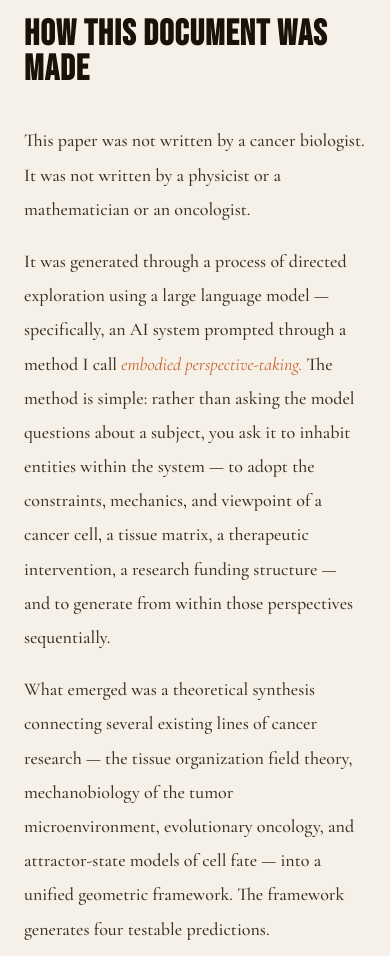
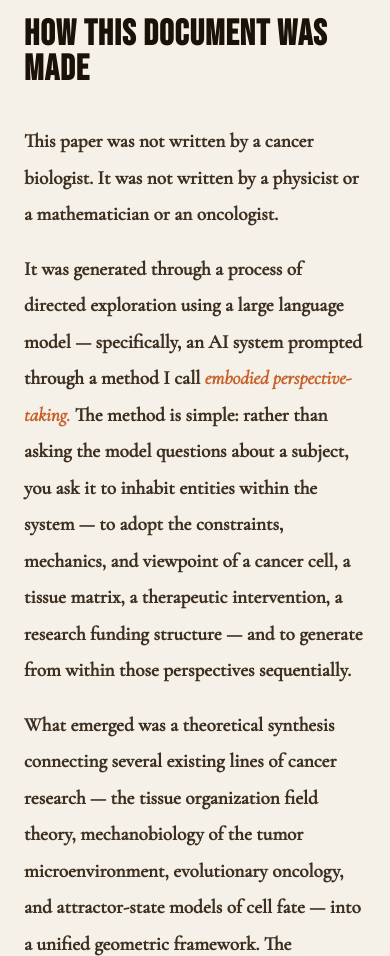
Before and after one commit to claygarrett/geometry-of-malignancy, a plain HTML site: page index.html in a window 390 px wide. Shown: the part 1506-2462 px from the top of the page. Drawn offline with nearby package versions, Linux system fonts and the light colour scheme; a web font is replaced by a local one.

Commit message:
Bump font size and weight on mobile for readability
Co-Authored-By: Claude Opus 4.6 (1M context) <noreply@anthropic.com>

```diff
--- a/index.html
+++ b/index.html
@@ -276,6 +276,7 @@ footer {
   .container, .container-wide, .insight-band, footer { padding-left: 24px; padding-right: 24px; }
   .footer-credit { text-align: left; }
   .footer-contact { text-align: left; }
+  .prose, .callout p, .pred-body, .pred-test, .limit-body, .theory-body, .step-text, .stage-desc, .stat-cap, blockquote { font-size: 1.2rem; font-weight: 600; }
 }
 </style>
 </head>
```
Also changed, not shown: conversation.html (+1 -0 lines).
